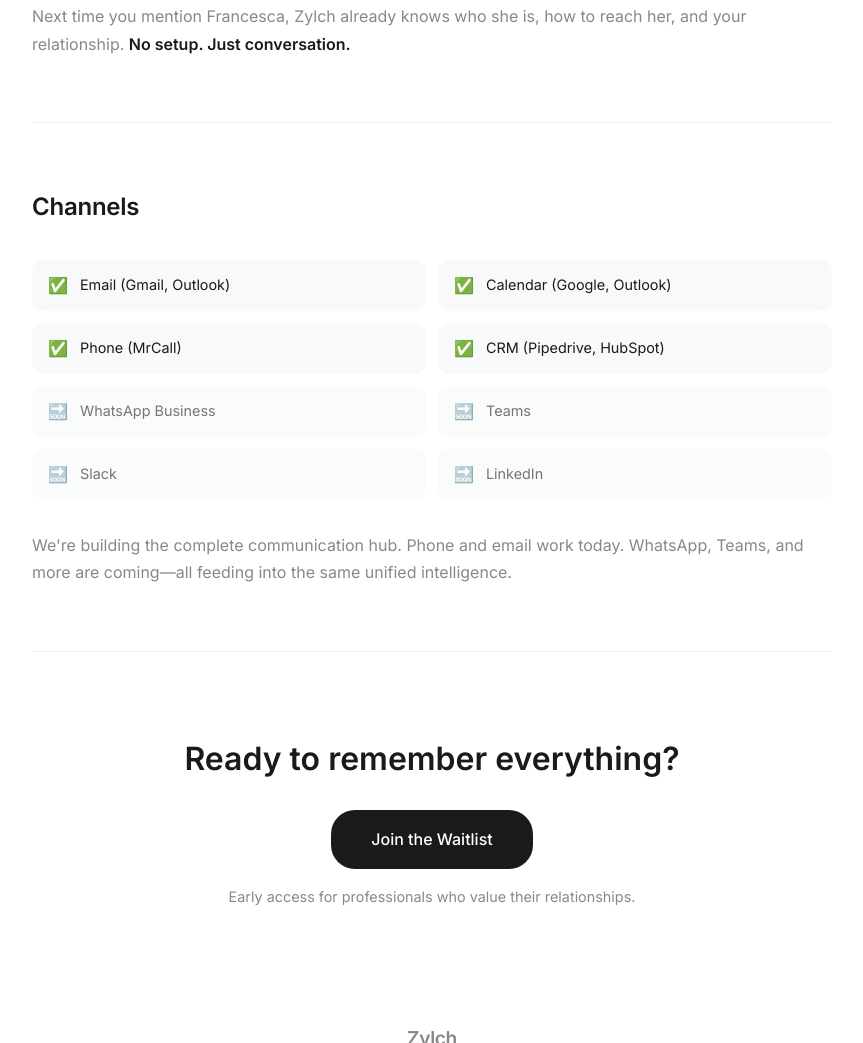
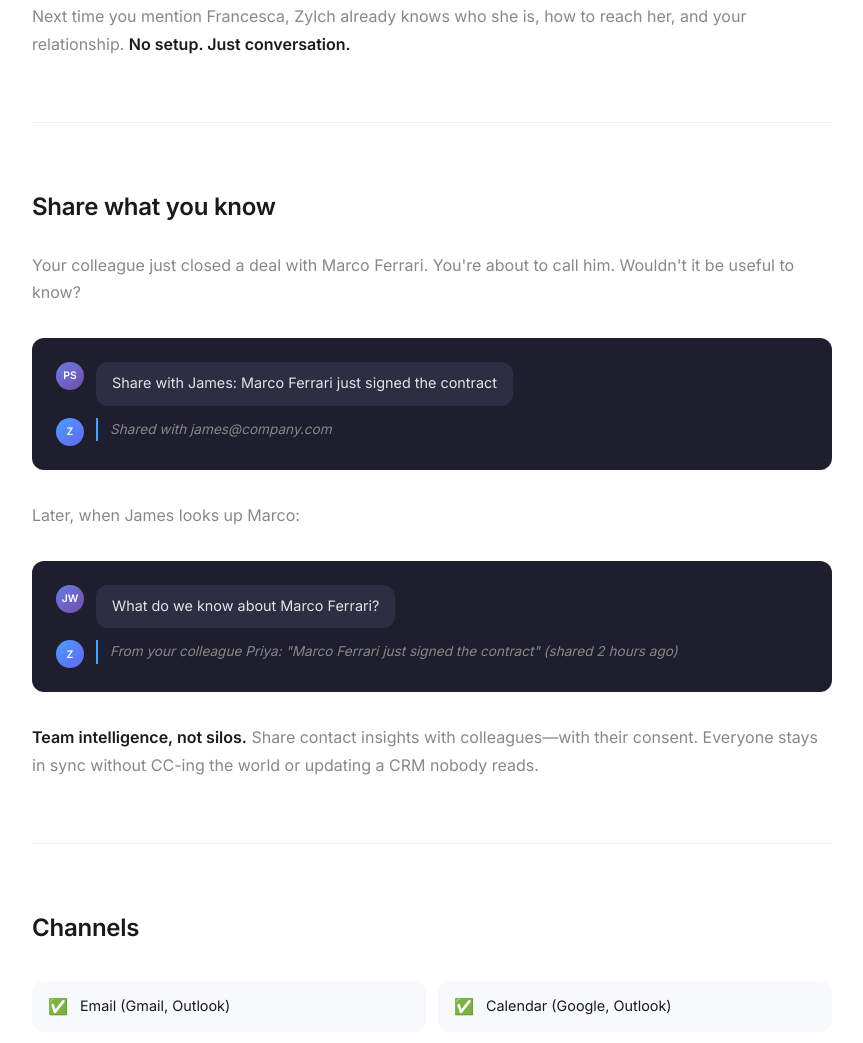
Before and after one commit to hahnbanach/zylch-website, a website: page learn.html in a window 1280 px wide. Shown: the part 4860-5903 px from the top of the page, without its empty margins (208-1071 px from the left). Drawn offline with Linux system fonts and the light colour scheme.

Commit message:
Add How it works and Share intelligence sections

```diff
--- a/learn.html
+++ b/learn.html
@@ -785,7 +785,44 @@
         <p>Next time you mention Francesca, Zylch already knows who she is, how to reach her, and your relationship. <strong>No setup. Just conversation.</strong></p>
     </section>
 
-    <!-- Section 7: Channels -->
+    <!-- Section 7: Share Intelligence -->
+    <section class="section container">
+        <h2>Share what you know</h2>
+
+        <p>Your colleague just closed a deal with Marco Ferrari. You're about to call him. Wouldn't it be useful to know?</p>
+
+        <div class="chat-demo">
+            <div class="chat-exchange">
+                <div class="chat-you">
+                    <span class="chat-avatar you">PS</span>
+                    <span class="chat-bubble">Share with James: Marco Ferrari just signed the contract</span>
+                </div>
+                <div class="chat-response">
+                    <span class="chat-avatar zylch">Z</span>
+                    <span class="chat-response-text">Shared with james@company.com</span>
+                </div>
+            </div>
+        </div>
+
+        <p>Later, when James looks up Marco:</p>
+
+        <div class="chat-demo">
+            <div class="chat-exchange">
+                <div class="chat-you">
+                    <span class="chat-avatar you">JW</span>
+                    <span class="chat-bubble">What do we know about Marco Ferrari?</span>
+                </div>
+                <div class="chat-response">
+                    <span class="chat-avatar zylch">Z</span>
+                    <span class="chat-response-text">From your colleague Priya: "Marco Ferrari just signed the contract" (shared 2 hours ago)</span>
+                </div>
+            </div>
+        </div>
+
+        <p><strong>Team intelligence, not silos.</strong> Share contact insights with colleagues—with their consent. Everyone stays in sync without CC-ing the world or updating a CRM nobody reads.</p>
+    </section>
+
+    <!-- Section 8: Channels -->
     <section class="section container">
         <h2>Channels</h2>
 
```
